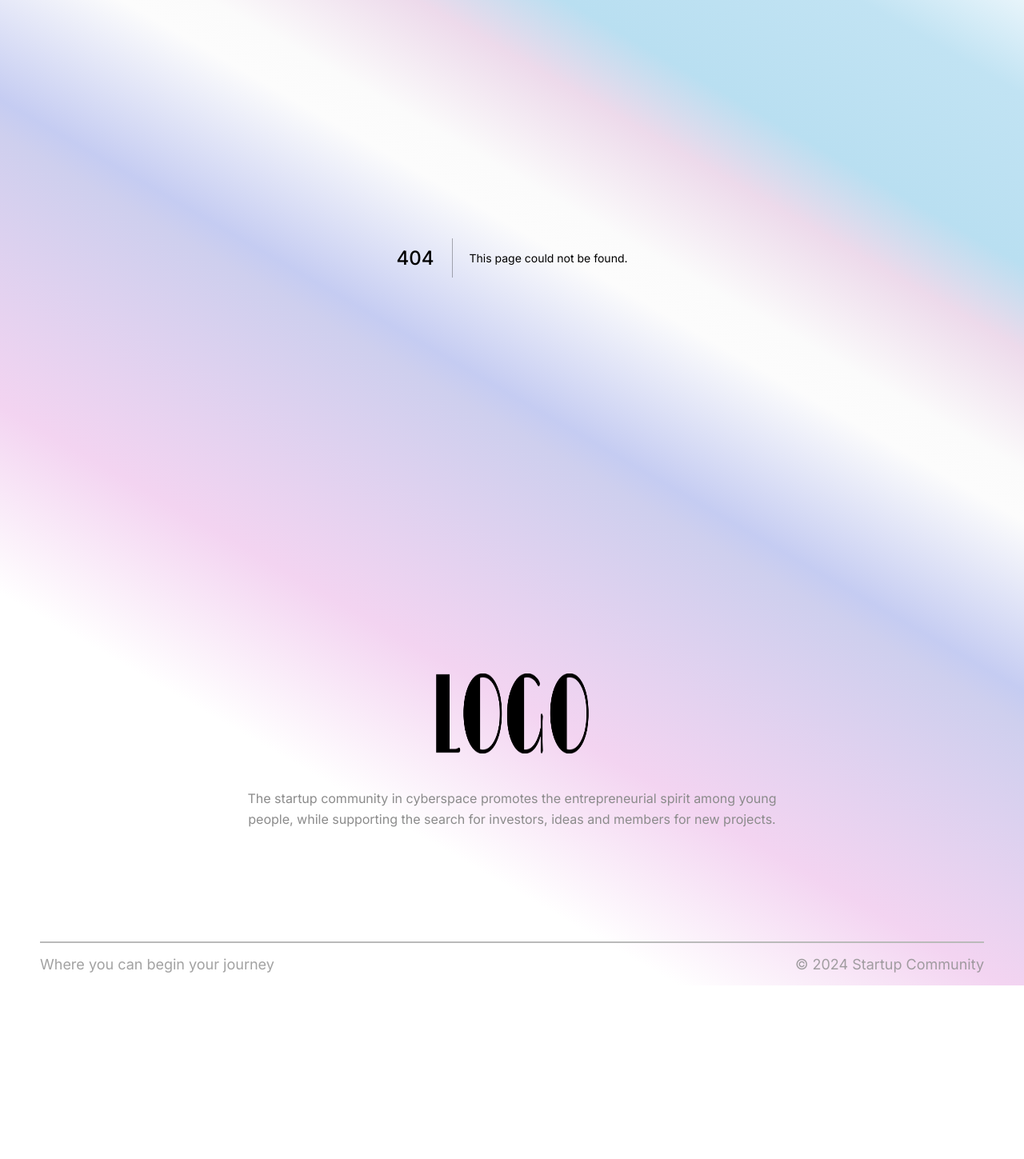
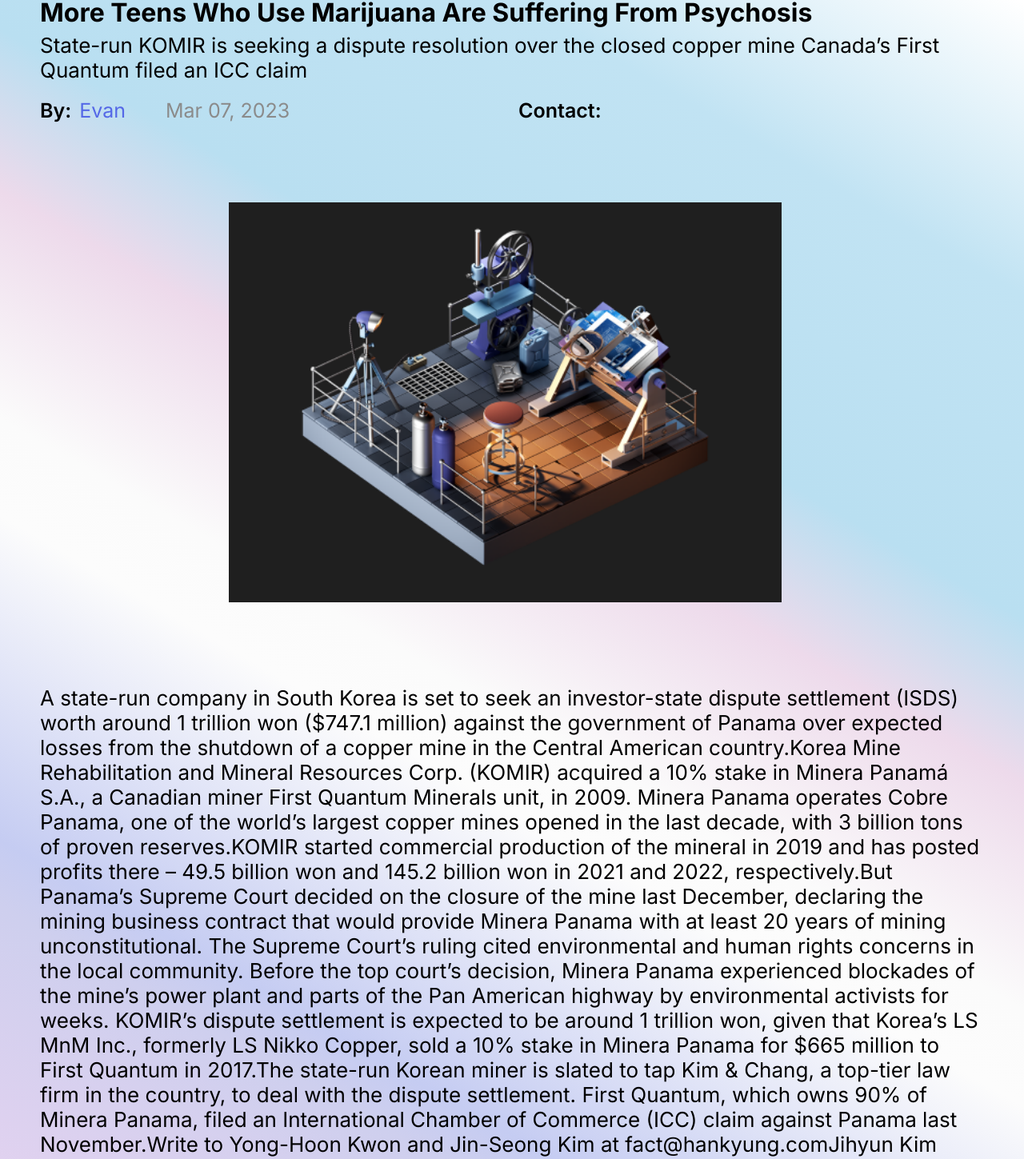
Before and after one commit to notHisu/StartupViet, a Next.js app: page /details in a window 1280 px wide. Before the commit this address had no page. Shown: the part 158-1607 px from the top of the page at 80% size. Before the commit the page ends 1390 px from the top, so only its background shows below. Built offline with nearby package versions, Linux system fonts and the light colour scheme.

Commit message:
update details

```diff
--- /dev/null
+++ b/src/app/details/details.module.css
@@ -0,0 +1,163 @@
+.details {
+  padding: 30px 0 100px 0;
+}
+
+.type {
+  color: #5468e7;
+  margin-bottom: 10px;
+  font-size: 28px;
+  /* font-weight: 800; */
+}
+.note {
+  font-size: 26px;
+  margin: 6px 0 20px 0;
+}
+/* .info{
+    display: flex;
+    justify-content: space-between;
+} */
+.info * {
+  font-size: 25px;
+}
+.post_info {
+  display: flex;
+  gap: 40px;
+}
+.post_info div {
+  display: flex;
+  gap: 10px;
+}
+.info_title {
+  font-weight: 600;
+}
+.post_info * {
+  /* font-size: 18px; */
+}
+.name {
+  color: #5468e7;
+}
+.date {
+  display: flex;
+  gap: 10px;
+}
+.date * {
+  color: #8b8b8b;
+}
+.contact {
+  display: flex;
+  gap: 20px;
+  align-items: center;
+}
+.contact img {
+  height: 30px;
+}
+.contact_img {
+  display: flex;
+  align-items: baseline;
+  gap: 20px;
+}
+.new_img {
+  width: auto;
+  height: 500px;
+  margin: 100px 0;
+  padding-left: 20%;
+}
+.contain {
+  font-size: 26px;
+  margin-bottom: 100px;
+}
+.more_read {
+  padding: 20px 0;
+  border-bottom: #5468e7 4px solid;
+  margin-bottom: 40px;
+}
+.list_news {
+  display: flex;
+  /* flex-direction: column; */
+  row-gap: 1rem;
+}
+@media (max-width: 1023px) {
+}
+@media (min-width: 1024px) and (max-width: 1239px) {
+  .new_img {
+    /* height: 400px; */
+    margin: 60px 0;
+    padding-left: 15%;
+  }
+  .type {
+    color: #5468e7;
+    margin-bottom: 10px;
+    font-size: 24px;
+  }
+  .title {
+    font-size: 28px;
+  }
+  .note {
+    font-size: 22px;
+    margin: 6px 0 20px 0;
+  }
+  .info * {
+    font-size: 22px;
+  }
+  .contain {
+    font-size: 22px;
+    margin-bottom: 60px;
+  }
+  .more_read {
+    padding: 10px 0;
+    font-size: 30px;
+  }
+}
+@media (min-width: 740px) and (max-width: 1023px) {
+  .type {
+    color: #5468e7;
+    margin-bottom: 10px;
+    font-size: 20px;
+  }
+  .title {
+    font-size: 24px;
+  }
+  .note {
+    font-size: 18px;
+    margin: 6px 0 20px 0;
+  }
+  .info * {
+    font-size: 20px;
+  }
+  .new_img {
+    height: 400px;
+    margin: 60px 0;
+    padding-left: 10%;
+  }
+  .contain {
+    font-size: 18px;
+    margin-bottom: 60px;
+  }
+  .more_read {
+    font-size: 26px;
+    padding: 10px 0;
+    border-bottom: #5468e7 3px solid;
+    margin-bottom: 40px;
+  }
+  .contact img {
+    height: 25px;
+  }
+}
+@media (max-width: 739px) {
+  .contact {
+    margin-top: 20px;
+  }
+  .new_img {
+    height: auto;
+    width: 100%;
+    padding-left: 0;
+    margin: 60px 0;
+  }
+  .contain {
+    margin-bottom: 60px;
+  }
+  .more_read {
+    padding: 10px 0;
+    font-size: 30px;
+  }
+}
--- /dev/null
+++ b/src/app/details/page.tsx
@@ -0,0 +1,160 @@
+import styles from "./details.module.css";
+import ItemColumn from "@/app/news/List/ItemColumn/ItemColumn";
+import Image from "next/image";
+
+export default function Details() {
+  const ListNews = [
+    {
+      img: "/NewItem.png",
+      type: "Travel",
+      title:
+        "Vacations That Will Make You Superhuman1 The university defended how it handled allegations against ...",
+      time: "Nov 17, 2023",
+      name: "Evan",
+      note: "The university defended how it handled allegations against The university defended how it handled allegations against The university defended how it handled allegations against",
+    },
+    {
+      img: "/NewItem.png",
+      type: "Travel",
+      title:
+        "Vacations That Will Make You Superhuman1 The university defended how it handled allegations against ...",
+      time: "Nov 17, 2023",
+      name: "Evan",
+      note: "The university defended how it handled allegations against The university defended how it handled allegations against The university defended how it handled allegations against",
+    },
+    {
+      img: "/NewItem.png",
+      type: "Travel",
+      title:
+        "Vacations That Will Make You Superhuman1 The university defended how it handled allegations against ...",
+      time: "Nov 17, 2023",
+      name: "Evan",
+      note: "The university defended how it handled allegations against The university defended how it handled allegations against The university defended how it handled allegations against",
+    },
+    {
+      img: "/NewItem.png",
+      type: "Travel",
+      title:
+        "Vacations That Will Make You Superhuman1 The university defended how it handled allegations against ...",
+      time: "Nov 17, 2023",
+      name: "Evan",
+      note: "The university defended how it handled allegations against The university defended how it handled allegations against The university defended how it handled allegations against",
+    },
+    {
+      img: "/NewItem.png",
+      type: "Travel",
+      title:
+        "Vacations That Will Make You Superhuman1 The university defended how it handled allegations against ...",
+      time: "Nov 17, 2023",
+      name: "Evan",
+      note: "The university defended how it handled allegations against The university defended how it handled allegations against The university defended how it handled allegations against",
+    },
+    {
+      img: "/NewItem.png",
+      type: "Travel",
+      title:
+        "Vacations That Will Make You Superhuman1 The university defended how it handled allegations against ...",
+      time: "Nov 17, 2023",
+      name: "Evan",
+      note: "The university defended how it handled allegations against The university defended how it handled allegations against The university defended how it handled allegations against",
+    },
+    {
+      img: "/NewItem.png",
+      type: "Travel",
+      title:
+        "Vacations That Will Make You Superhuman1 The university defended how it handled allegations against ...",
+      time: "Nov 17, 2023",
+      name: "Evan",
+      note: "The university defended how it handled allegations against The university defended how it handled allegations against The university defended how it handled allegations against",
+    },
+    {
+      img: "/NewItem.png",
+      type: "Travel",
+      title:
+        "Vacations That Will Make You Superhuman1 The university defended how it handled allegations against ...",
+      time: "Nov 17, 2023",
+      name: "Evan",
+      note: "The university defended how it handled allegations against The university defended how it handled allegations against The university defended how it handled allegations against",
+    },
+  ];
+  return (
+    <>
+      <div className={`grid wide ${styles.details}`}>
+        <h2 className={styles.type}>World</h2>
+        <h1 className={styles.title}>
+          More Teens Who Use Marijuana Are Suffering From Psychosis
+        </h1>
+        <div className={styles.note}>
+          State-run KOMIR is seeking a dispute resolution over the closed copper
+          mine Canada’s First Quantum filed an ICC claim
+        </div>
+        <div className={`row ${styles.info}`}>
+          <div className={`col c-12 m-6 l-6 ${styles.post_info}`}>
+            <div>
+              <p className={styles.info_title}>By:</p>
+              <p className={styles.name}>Evan</p>
+            </div>
+            <div className={styles.date}>
+              <i className="fa-solid fa-calendar-days"></i>
+              <p>Mar 07, 2023</p>
+            </div>
+          </div>
+          <div className={`col c-12 m-6 l-6 ${styles.contact}`}>
+            <p className={styles.info_title}>Contact:</p>
+            <div className={styles.contact_img}>
+              {/* <img src={mail_img} />
+              <img src={zalo_img} />
+              <img src={fb_img} /> */}
+            </div>
+          </div>
+        </div>
+
+        <Image
+          className={styles.new_img}
+          src="/NewItem.png"
+          alt="logo"
+          width={372}
+          height={288}
+        />
+        <div className={styles.contain}>
+          A state-run company in South Korea is set to seek an investor-state
+          dispute settlement (ISDS) worth around 1 trillion won ($747.1 million)
+          against the government of Panama over expected losses from the
+          shutdown of a copper mine in the Central American country.Korea Mine
+          Rehabilitation and Mineral Resources Corp. (KOMIR) acquired a 10%
+          stake in Minera Panamá S.A., a Canadian miner First Quantum Minerals
+          unit, in 2009. Minera Panama operates Cobre Panama, one of the world’s
+          largest copper mines opened in the last decade, with 3 billion tons of
+          proven reserves.KOMIR started commercial production of the mineral in
+          2019 and has posted profits there – 49.5 billion won and 145.2 billion
+          won in 2021 and 2022, respectively.But Panama’s Supreme Court decided
+          on the closure of the mine last December, declaring the mining
+          business contract that would provide Minera Panama with at least 20
+          years of mining unconstitutional. The Supreme Court’s ruling cited
+          environmental and human rights concerns in the local community. Before
+          the top court’s decision, Minera Panama experienced blockades of the
+          mine’s power plant and parts of the Pan American highway by
+          environmental activists for weeks. KOMIR’s dispute settlement is
+          expected to be around 1 trillion won, given that Korea’s LS MnM Inc.,
+          formerly LS Nikko Copper, sold a 10% stake in Minera Panama for $665
+          million to First Quantum in 2017.The state-run Korean miner is slated
+          to tap Kim & Chang, a top-tier law firm in the country, to deal with
+          the dispute settlement. First Quantum, which owns 90% of Minera
+          Panama, filed an International Chamber of Commerce (ICC) claim against
+          Panama last November.Write to Yong-Hoon Kwon and Jin-Seong Kim at
+          fact@hankyung.comJihyun Kim edited this article.
+        </div>
+        <h1 className={styles.more_read}>More to Read</h1>
+        <div className={`row ${styles.list_news}`}>
+          {ListNews.map((item, i) => {
+            return (
+              <div className="col l-3 m-3 c-12" key={i}>
+                <ItemColumn item={item} />
+              </div>
+            );
+          })}
+        </div>
+      </div>
+    </>
+  );
+}
```
Also changed, not shown: src/app/news/page.tsx (+4 -4 lines).
